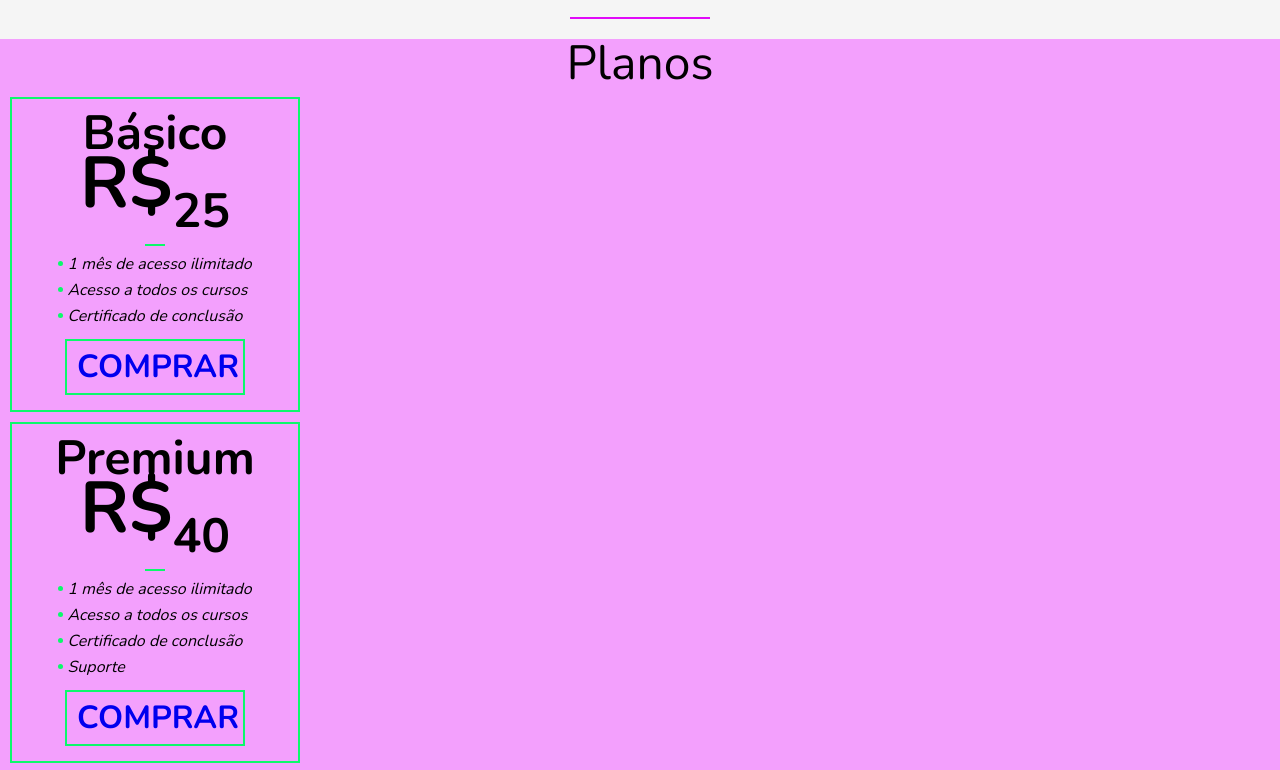
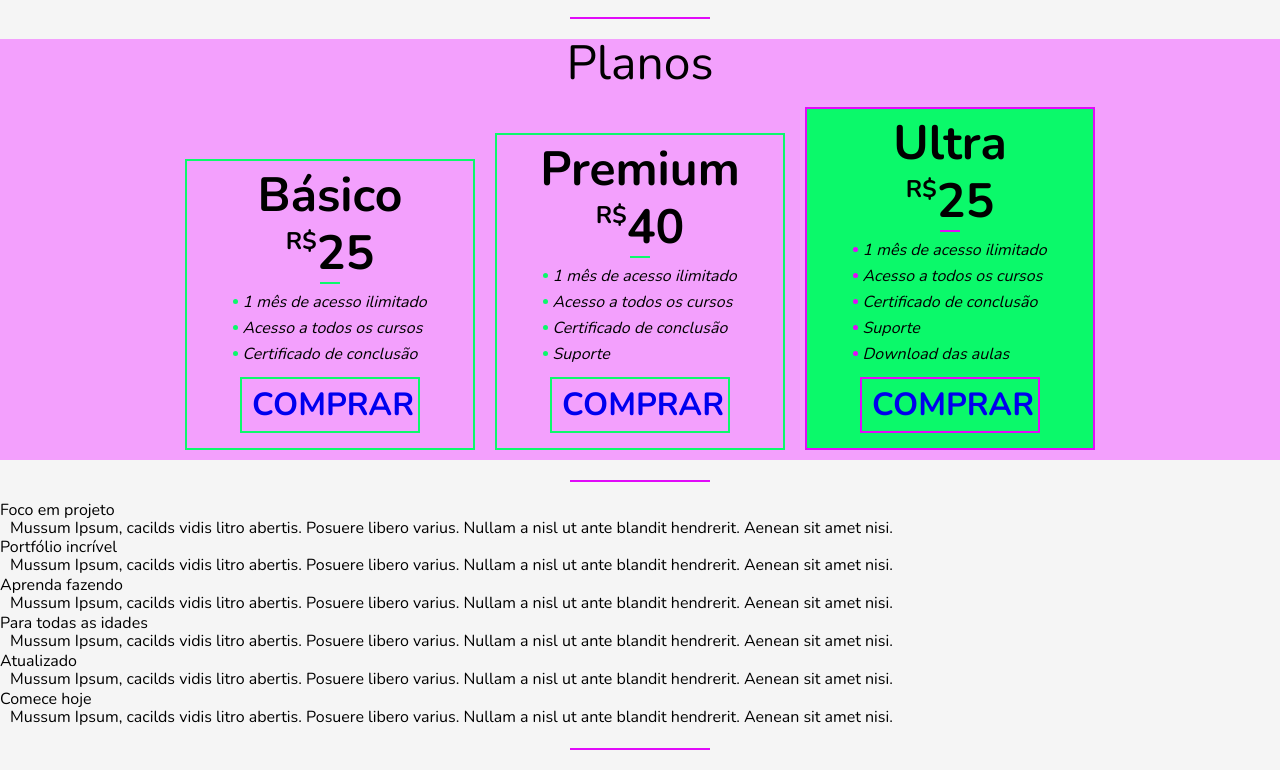
Before and after one commit to Switch1511/Projeto_Web-Frontbox, a plain HTML site: page index.html in a window 1280 px wide. Shown: the part 1230-2000 px from the top of the page. Drawn offline with nearby package versions, Linux system fonts and the light colour scheme.

Commit message:
Finalizado a sessão de Preços

```diff
--- a/css/styles.css
+++ b/css/styles.css
@@ -73,6 +73,7 @@ img {
 	max-width: 100%;
 
 }
+
 
 /**********************************/
 /* 2. Menu
@@ -178,12 +179,13 @@ img {
 	background-color: var(--clr-pink-light);
 }
 
-.plano-c {
+.planos-c {
 	max-width: 960px;
 	margin: 0 auto;
 	display: flex;
 	flex-wrap: wrap;
 	justify-content: center;
+	align-items: flex-end;
 }
 
 .plano {
@@ -208,7 +210,7 @@ img {
 
 .plano__preco sup {
  	position: relative;
- 	font-size: 1.5em;
+ 	font-size: 1.5rem;
  	top: -20px;
 }
 
@@ -250,14 +252,37 @@ img {
 	text-align: center;
 	text-transform: uppercase;
 	border: 2px solid var(--clr-green-light);
+}
 
+.plano:last-child {
+	background-color: var(--clr-green-light);
+}
 
+.plano:last-child, .plano:last-child .plano__btn-comprar {
+	border: 2px solid var(--clr-pink-dark);
+}
+
+.plano:last-child .plano-lista__item::before, .plano:last-child .plano__divisor {
+	background: var(--clr-pink-dark);
+}
+
+@media (max-width: 800px) {
+	.plano:nth-child(3){
+		order: -2;
+	}
+	.plano:nth-child(2){
+		order: -1;
+	}
 }
 
 
 /**********************************/
 /* 7. Vantagens
 /**********************************/
+
+.vantagem__titulo {
+
+}
 
 /**********************************/
 /* 8. Newsletter
--- a/index.html
+++ b/index.html
@@ -137,5 +137,55 @@
 			</div>
 	</div>
 	</section>
+	<hr>
+	<section>
+		<div class="vantagem">
+			<h2 class="vantagem__titulo">Foco em projeto</h2>
+			<p class="vantagem__descricao">Mussum Ipsum, cacilds vidis litro abertis. Posuere libero varius. Nullam a nisl
+				ut ante blandit hendrerit. Aenean sit
+				amet nisi.</p>
+		</div>
+
+		<div class="vantagem">
+			<h2 class="vantagem__titulo">Portfólio incrível</h2>
+			<p class="vantagem__descricao">Mussum Ipsum, cacilds vidis litro abertis. Posuere libero varius. Nullam a nisl
+				ut
+				ante blandit hendrerit. Aenean sit
+				amet nisi.</p>
+		</div>
+
+		<div class="vantagem">
+			<h2 class="vantagem__titulo">Aprenda fazendo</h2>
+			<p class="vantagem__descricao">Mussum Ipsum, cacilds vidis litro abertis. Posuere libero varius. Nullam a nisl
+				ut
+				ante blandit hendrerit. Aenean sit
+				amet nisi.</p>
+		</div>
+
+		<div class="vantagem">
+			<h2 class="vantagem__titulo">Para todas as idades</h2>
+			<p class="vantagem__descricao">Mussum Ipsum, cacilds vidis litro abertis. Posuere libero varius. Nullam a nisl
+				ut
+				ante blandit hendrerit. Aenean sit
+				amet nisi.</p>
+		</div>
+
+		<div class="vantagem">
+			<h2 class="vantagem__titulo">Atualizado</h2>
+			<p class="vantagem__descricao">Mussum Ipsum, cacilds vidis litro abertis. Posuere libero varius. Nullam a nisl
+				ut
+				ante blandit hendrerit. Aenean sit
+				amet nisi.</p>
+		</div>
+
+		<div class="vantagem">
+			<h2 class="vantagem__titulo">Comece hoje</h2>
+			<p class="vantagem__descricao">Mussum Ipsum, cacilds vidis litro abertis. Posuere libero varius. Nullam a nisl
+				ut
+				ante blandit hendrerit. Aenean sit
+				amet nisi.</p>
+		</div>
+	</section>
+	<hr>
 </body>
 </html>
```
